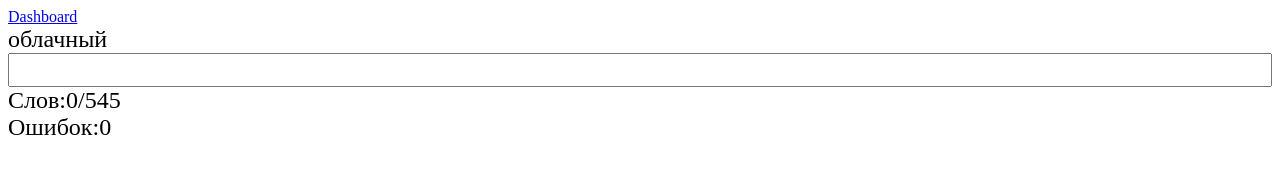
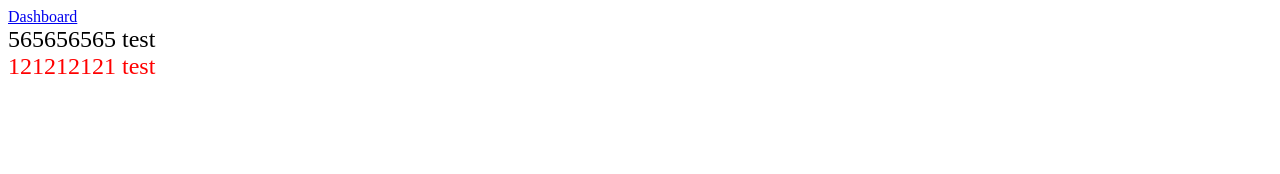
Before and after one commit to zdarovenko/vocabulary, a plain HTML site: page main/index.html in a window 1280 px wide. Drawn offline with Linux system fonts and the light colour scheme.

Commit message:
Initial structure

```diff
--- a/main/index.html
+++ b/main/index.html
@@ -6,18 +6,18 @@
 	<meta charset="utf-8">
 </head>
 <body>
-<a href="..">Dashboard</a>
+	<a href="..">Dashboard</a>
 	<div id="main">
-		<span id="question"></span>
-		<input type="text" name="" id="check">
-		<div class="counter-item">
-			<span>Слов: </span>
-			<span id="counter"></span>
-		</div>
-		<div class="counter-item">
-			<span>Ошибок: </span>
-			<span id="errors"></span>
-		</div>
+<!--		<span id="question"></span>-->
+<!--		<input type="text" name="" id="check">-->
+<!--		<div class="counter-item">-->
+<!--			<span>Слов: </span>-->
+<!--			<span id="counter"></span>-->
+<!--		</div>-->
+<!--		<div class="counter-item">-->
+<!--			<span>Ошибок: </span>-->
+<!--			<span id="errors"></span>-->
+<!--		</div>-->
 	</div>
 	<script type="module" src="/main/index.js"></script>
 </body>
--- a/main/index.js
+++ b/main/index.js
@@ -1,78 +1,122 @@
-import { WORDS } from '../src/words.js';
+// import { WORDS } from '../src/words.js';
+import { generateTemplate } from '../src/generate-template.js';
 
-let dictionaryIndex = 0;
-let errorsCount = 0;
-let completed = false;
+const main = document.getElementById('main');
 
-const input = document.getElementById('check');
-const question = document.getElementById('question');
-const counter = document.getElementById('counter');
-const errorsCounter = document.getElementById('errors');
+const elements = generateTemplate([
+	{
+		tagName: 'div',
+		className: 'class-name',
+		attributes: [{ name: 'id', value: 'a' }],
+		children: [
+			{
+				tagName: 'div',
+				className: 'class-name-1',
+				attributes: [{ name: 'id', value: 'b' }],
+				children: [
+					{
+						tagName: 'span',
+						className: 'class-name-2',
+						attributes: [{ name: 'id', value: 'c' }],
+						content: '565656565 test'
+					}
+				]
+			}
+		]
+	},
+	{
+		tagName: 'div',
+		className: 'class-name-3',
+		attributes: [{ name: 'id', value: 'd' }],
+		children: [
+			{
+				tagName: 'span',
+				className: 'class-name-4',
+				attributes: [{ name: 'id', value: 'd' }],
+				content: '121212121 test'
+			}
+		]
+	}
+]);
 
-shuffle(WORDS);
+elements.forEach((element) => {
+	console.dir(element);
+	main.appendChild(element);
+})
 
-updateCounters();
-
-question.innerHTML = WORDS[0].russian;
-
-document.addEventListener('keydown', (event) => {
-	if (event.code === 'Enter') {
-		event.preventDefault();
-		check();
-	}
-});
-
-function updateCounters() {
-	counter.innerHTML = `${dictionaryIndex}/${WORDS.length}`;
-	errorsCounter.innerHTML = `${errorsCount}`;
-}
-
-function check() {
-	const value = input.value;
-
-	if (!Boolean(value) || completed) {
-		return;
-	}
-
-	if (value !== WORDS[dictionaryIndex].german) {
-		errorsCount++;
-		updateCounters();
-		alert('Неправильно! Правильный вариант: ' + WORDS[dictionaryIndex].german);
-
-		return;
-	}
-
-	dictionaryIndex++;
-
-	updateCounters();
-
-	if (dictionaryIndex >= WORDS.length) {
-		alert('Все!');
-		completed = true;
-
-		return;
-	}
-
-	question.innerHTML = WORDS[dictionaryIndex].russian;
-	input.value = null;
-
-	return;
-}
-
-function shuffle(array) {
-  for (let i = array.length - 1; i > 0; i--) {
-    let j = Math.floor(Math.random() * (i + 1));
-    [array[i], array[j]] = [array[j], array[i]];
-  }
-}
-
-// class Word {
-// 	single = null;
-// 	multiple = null;
-// 	type = null;
-// 	fall = null;
-
-// 	constructor(config) {
-
+// let dictionaryIndex = 0;
+// let errorsCount = 0;
+// let completed = false;
+//
+// const input = document.getElementById('check');
+// const question = document.getElementById('question');
+// const counter = document.getElementById('counter');
+// const errorsCounter = document.getElementById('errors');
+//
+// shuffle(WORDS);
+//
+// updateCounters();
+//
+// question.innerHTML = WORDS[0].russian;
+//
+// document.addEventListener('keydown', (event) => {
+// 	if (event.code === 'Enter') {
+// 		event.preventDefault();
+// 		check();
 // 	}
+// });
+//
+// function updateCounters() {
+// 	counter.innerHTML = `${dictionaryIndex}/${WORDS.length}`;
+// 	errorsCounter.innerHTML = `${errorsCount}`;
 // }
+//
+// function check() {
+// 	const value = input.value;
+//
+// 	if (!Boolean(value) || completed) {
+// 		return;
+// 	}
+//
+// 	if (value !== WORDS[dictionaryIndex].german) {
+// 		errorsCount++;
+// 		updateCounters();
+// 		alert('Неправильно! Правильный вариант: ' + WORDS[dictionaryIndex].german);
+//
+// 		return;
+// 	}
+//
+// 	dictionaryIndex++;
+//
+// 	updateCounters();
+//
+// 	if (dictionaryIndex >= WORDS.length) {
+// 		alert('Все!');
+// 		completed = true;
+//
+// 		return;
+// 	}
+//
+// 	question.innerHTML = WORDS[dictionaryIndex].russian;
+// 	input.value = null;
+//
+// 	return;
+// }
+//
+// function shuffle(array) {
+//   for (let i = array.length - 1; i > 0; i--) {
+//     let j = Math.floor(Math.random() * (i + 1));
+//     [array[i], array[j]] = [array[j], array[i]];
+//   }
+// }
+//
+// // class Word {
+// // 	single = null;
+// // 	multiple = null;
+// // 	type = null;
+// // 	fall = null;
+//
+// // 	constructor(config) {
+//
+// // 	}
+// // }
--- a/main/style.css
+++ b/main/style.css
@@ -12,3 +12,7 @@
 	display: flex;
 	flex-direction: row;
 }
+
+#d {
+	color: red;
+}
--- /dev/null
+++ b/src/generate-template.js
@@ -0,0 +1,27 @@
+export function generateTemplate(config, parentElement = null) {
+    const elementsArray = config.map((item) => {
+        const element = document.createElement(item.tagName);
+        element.className = item.className;
+        item.attributes.forEach((attribute) => {
+            element.setAttribute(attribute.name, attribute.value);
+        })
+
+        if (Boolean(item.content)) {
+            element.innerHTML = item.content;
+        }
+
+        if (Boolean(item.children) && Boolean(item.children.length)) {
+            generateTemplate(item.children, element);
+        }
+
+        return element;
+    });
+
+    if (Boolean(parentElement)) {
+        elementsArray.forEach((elem) => {
+            parentElement.appendChild(elem);
+        })
+    } else {
+        return elementsArray;
+    }
+}
--- /dev/null
+++ b/src/word.js
@@ -0,0 +1,5 @@
+export class Word {
+	russian;
+	partOfSpeech;
+	generateTemplate;
+}
```
